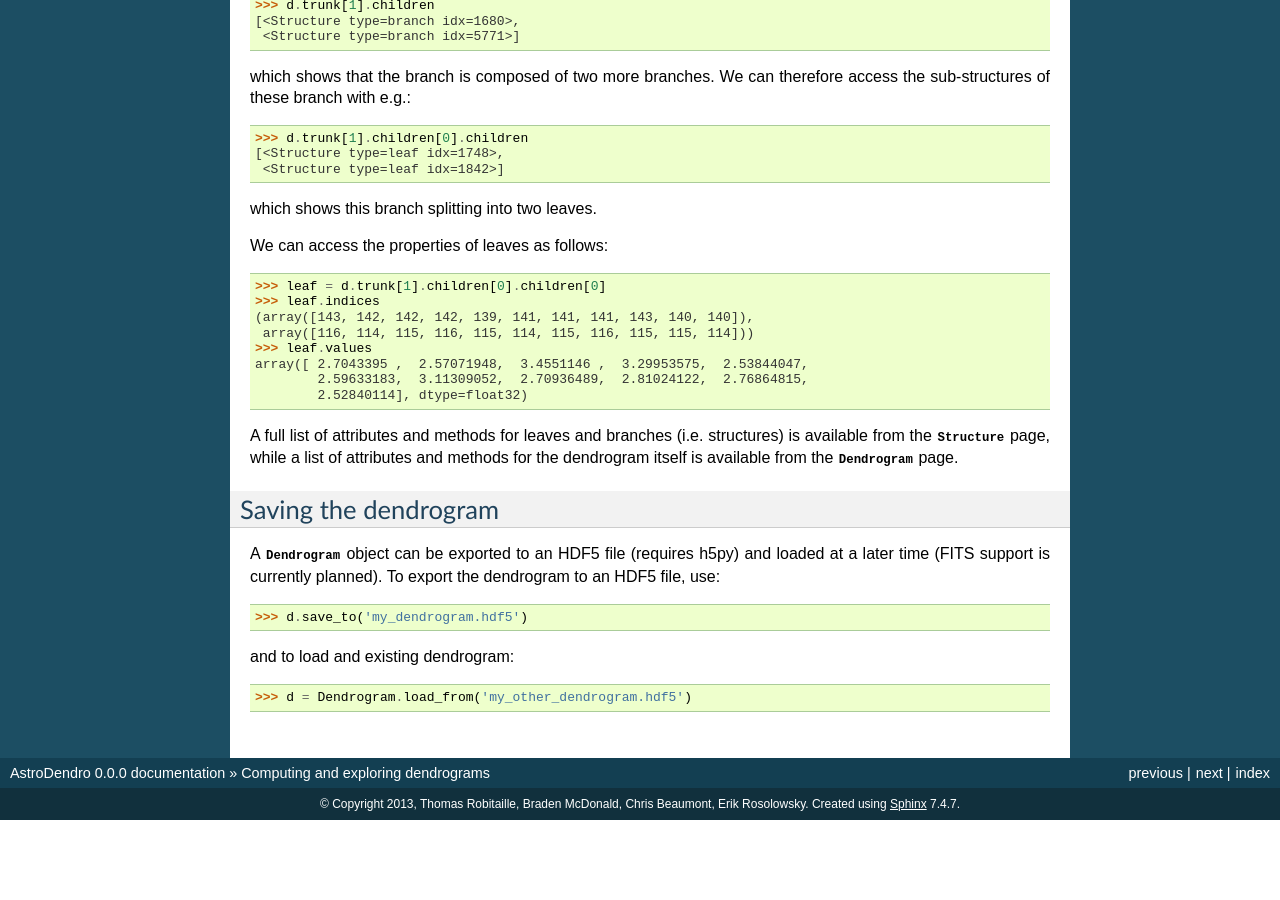
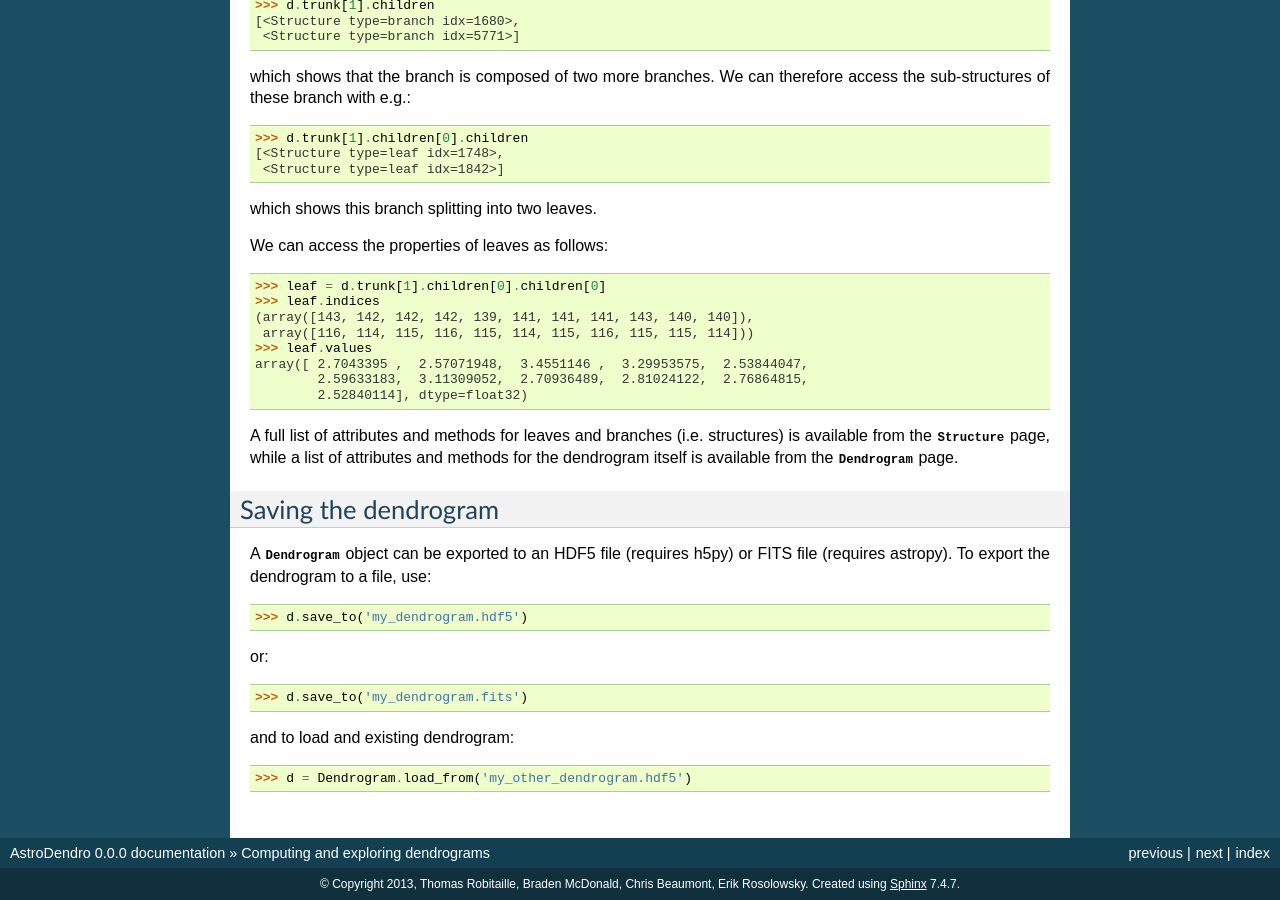
Before and after one commit to dendrograms/astrodendro, a Sphinx documentation site: the page built from docs/using.rst, in a window 1280 px wide and 900 px high, scrolled down 1870 px. Built offline with Sphinx 7.4.7, drawn with Linux system fonts in a browser that asks for light colours; before the commit the page ends 2690 px from its top, so only the background shows below that.

Commit message:
Added fits export discussion to documentation

```diff
--- a/docs/using.rst
+++ b/docs/using.rst
@@ -140,11 +140,14 @@ list of attributes and methods for the dendrogram itself is available from the
 Saving the dendrogram
 ---------------------
 
-A :class:`~astrodendro.dendrogram.Dendrogram` object can be exported to an HDF5 file (requires h5py) and
-loaded at a later time (FITS support is currently planned). To export the
-dendrogram to an HDF5 file, use::
+A :class:`~astrodendro.dendrogram.Dendrogram` object can be exported to an HDF5 file (requires h5py) or FITS file (requires astropy). To export the
+dendrogram to a file, use::
 
     >>> d.save_to('my_dendrogram.hdf5')
+
+or::
+
+    >>> d.save_to('my_dendrogram.fits')
 
 and to load and existing dendrogram::
 
```
